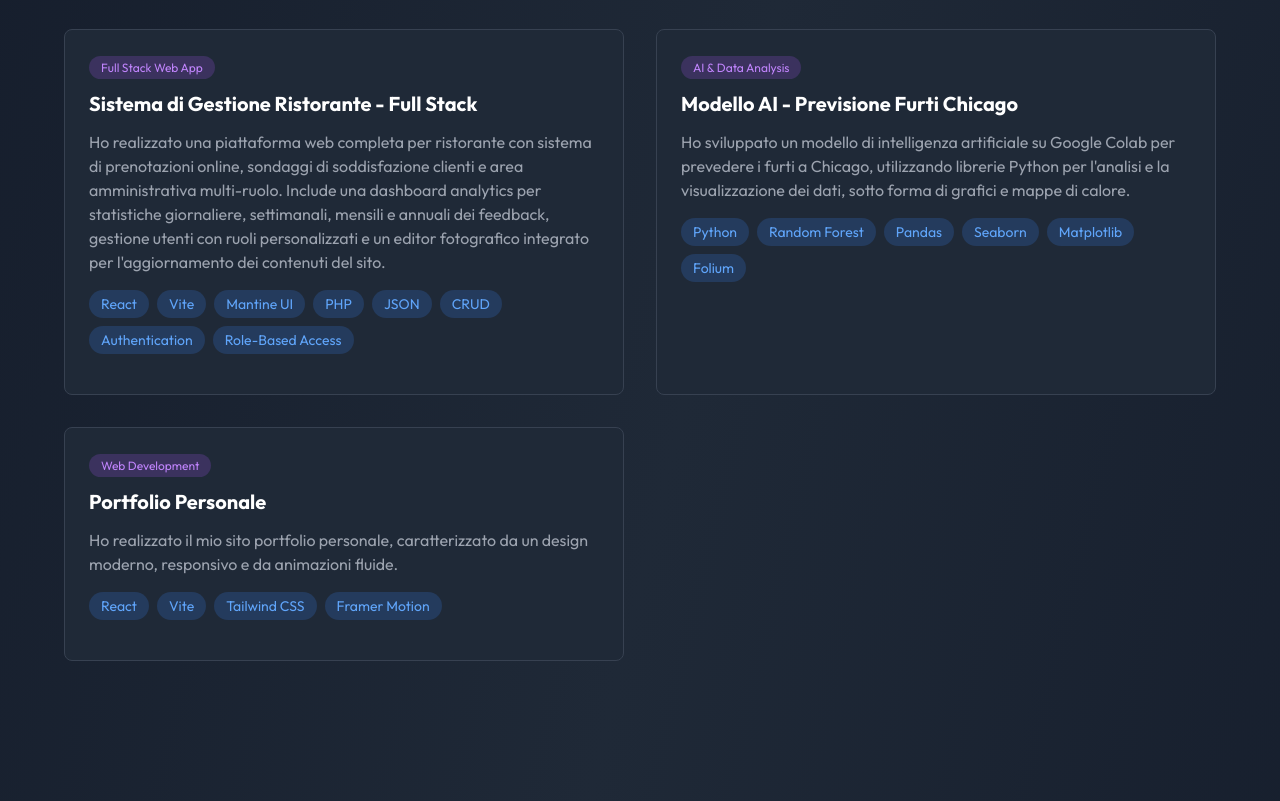
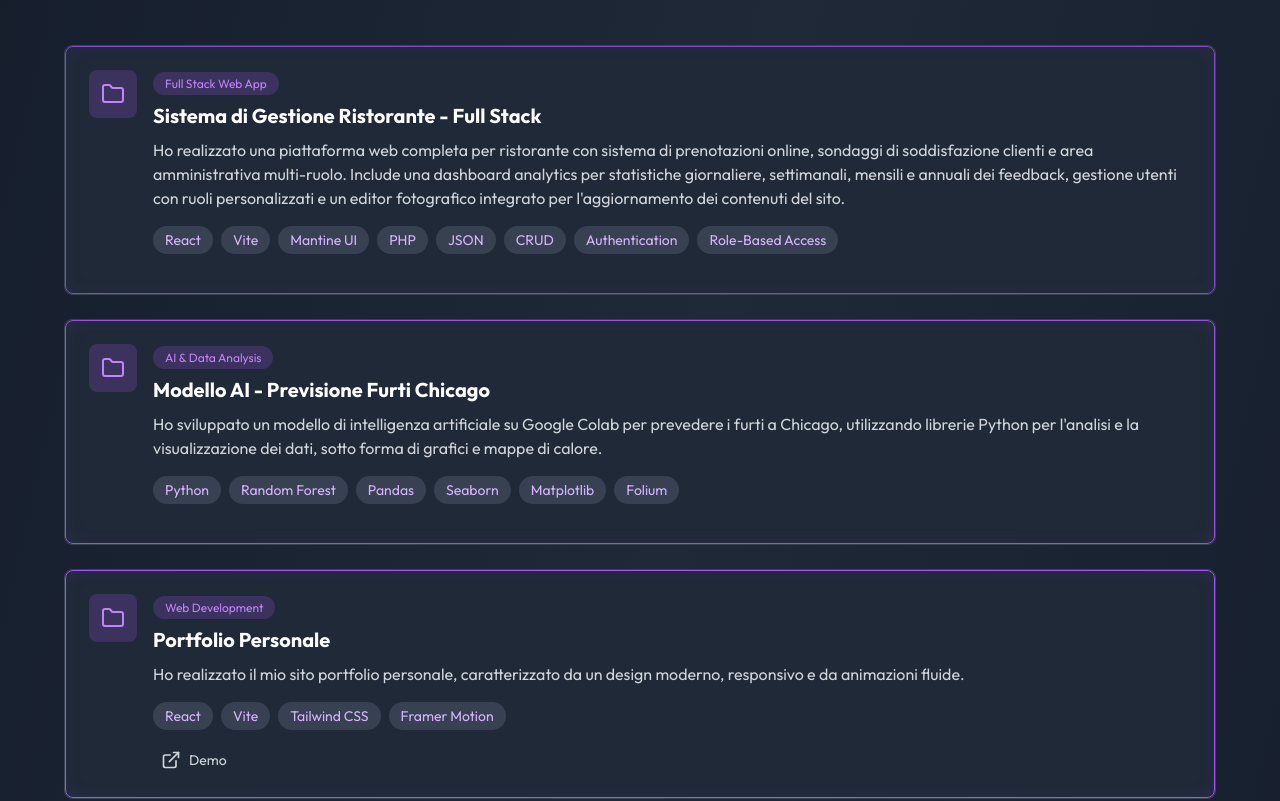
Before and after one commit to yaaniik/cvfolio, a React (Vite) app: page / in a window 1280 px wide. Shown: the part 2099-2900 px from the top of the page. Built offline with nearby package versions, Linux system fonts and the light colour scheme.

Commit message:
update: project effect

```diff
--- a/src/components/Experience.jsx
+++ b/src/components/Experience.jsx
@@ -35,7 +35,7 @@ function ExperienceCard({ exp, index }) {
         className="absolute inset-0 rounded-lg pointer-events-none"
         style={{
           opacity: borderOpacity,
-          border: '3px solid rgb(59, 130, 246)',
+          border: '1px solid rgb(59, 130, 246)',
           boxShadow: '0 0 30px rgba(59, 130, 246, 0.5), inset 0 0 20px rgba(59, 130, 246, 0.1)',
         }}
         aria-hidden="true"
@@ -73,7 +73,7 @@ function ExperienceCard({ exp, index }) {
             {exp.tech.map(tech => (
               <span
                 key={tech}
-                className="text-xs bg-blue-500/20 text-blue-400 px-3 py-1 rounded-full"
+                className="bg-gray-700 px-3 py-1 rounded-full text-sm text-blue-300 hover:bg-gray-600 transition-colors"
                 role="listitem"
               >
                 {tech}
--- a/src/components/Projects.jsx
+++ b/src/components/Projects.jsx
@@ -1,5 +1,125 @@
-import { motion } from 'framer-motion';
-import { ExternalLink, Github } from 'lucide-react';
+import { motion, useScroll, useTransform } from 'framer-motion';
+import { ExternalLink, Github, Folder } from 'lucide-react';
+import { useRef } from 'react';
+
+function ProjectCard({ project, index }) {
+  const cardRef = useRef(null);
+
+  // Track scroll position della card rispetto al viewport
+  const { scrollYProgress } = useScroll({
+    target: cardRef,
+    offset: ["start end", "end start"]
+  });
+
+  // EFFETTO SPOTLIGHT - Border opacity graduale (VIOLA)
+  const borderOpacity = useTransform(
+    scrollYProgress,
+    [0, 0.2, 0.4, 0.5, 0.6, 0.8, 1],
+    [0, 0.2, 0.7, 1, 0.7, 0.2, 0]
+  );
+
+  return (
+    <motion.article
+      ref={cardRef}
+      initial={{ opacity: 0 }}
+      whileInView={{ opacity: 1 }}
+      transition={{
+        delay: index * 0.15,
+        duration: 1.8,
+        ease: "easeInOut"
+      }}
+      className="bg-gray-800 p-6 rounded-lg border border-gray-700 relative overflow-hidden"
+    >
+      {/* Border animato - colorazione graduale VIOLA */}
+      <motion.div
+        className="absolute inset-0 rounded-lg pointer-events-none"
+        style={{
+          opacity: borderOpacity,
+          border: '1px solid rgb(168, 85, 247)', // purple-500
+          boxShadow: '0 0 30px rgba(168, 85, 247, 0.5), inset 0 0 20px rgba(168, 85, 247, 0.1)',
+        }}
+        aria-hidden="true"
+      />
+
+      <div className="flex items-start gap-4">
+        <div
+          className="bg-purple-500/20 p-3 rounded-lg flex-shrink-0"
+          aria-hidden="true"
+        >
+          <Folder className="text-purple-400" size={24} />
+        </div>
+
+        <div className="flex-1">
+          <div className="flex flex-wrap justify-between items-start mb-2 gap-2">
+            <div className="flex-1">
+              <div className="mb-2">
+                <span
+                  className="text-xs bg-purple-500/20 text-purple-400 px-3 py-1 rounded-full"
+                  role="status"
+                  aria-label={`Categoria: ${project.category}`}
+                >
+                  {project.category}
+                </span>
+              </div>
+              <h3 className="text-xl font-bold text-white">{project.title}</h3>
+            </div>
+          </div>
+
+          <p className="text-gray-300 mb-4">{project.description}</p>
+
+          <div
+            className="flex flex-wrap gap-2 mb-4"
+            role="list"
+            aria-label="Tecnologie utilizzate nel progetto"
+          >
+            {project.tech.map(tech => (
+              <span
+                key={tech}
+                className="bg-gray-700 px-3 py-1 rounded-full text-sm text-purple-300 hover:bg-gray-600 transition-colors"
+                role="listitem"
+              >
+                {tech}
+              </span>
+            ))}
+          </div>
+
+          {(project.github || project.demo) && (
+            <div
+              className="flex gap-4"
+              role="group"
+              aria-label="Link al progetto"
+            >
+              {project.github && (
+                <a
+                  href={project.github}
+                  target="_blank"
+                  rel="noopener noreferrer"
+                  className="flex items-center gap-2 text-gray-300 hover:text-purple-400 transition-colors focus-visible:outline-none focus-visible:ring-2 focus-visible:ring-purple-400 focus-visible:ring-offset-2 focus-visible:ring-offset-gray-900 rounded px-2 py-1"
+                  aria-label={`Visualizza ${project.title} su GitHub (si apre in una nuova scheda)`}
+                >
+                  <Github size={20} aria-hidden="true" />
+                  <span className="text-sm">GitHub</span>
+                </a>
+              )}
+              {project.demo && (
+                <a
+                  href={project.demo}
+                  target="_blank"
+                  rel="noopener noreferrer"
+                  className="flex items-center gap-2 text-gray-300 hover:text-purple-400 transition-colors focus-visible:outline-none focus-visible:ring-2 focus-visible:ring-purple-400 focus-visible:ring-offset-2 focus-visible:ring-offset-gray-900 rounded px-2 py-1"
+                  aria-label={`Visualizza demo di ${project.title} (si apre in una nuova scheda)`}
+                >
+                  <ExternalLink size={20} aria-hidden="true" />
+                  <span className="text-sm">Demo</span>
+                </a>
+              )}
+            </div>
+          )}
+        </div>
+      </div>
+    </motion.article>
+  );
+}
 
 function Projects() {
   const projects = [
@@ -25,14 +145,19 @@ function Projects() {
       tech: ['React', 'Vite', 'Tailwind CSS', 'Framer Motion'],
       category: 'Web Development',
       github: '',
-      demo: ''
+      demo: typeof window !== 'undefined' ? window.location.origin : ''
     }
   ];
 
   return (
-    <section id="progetti" className="py-20 px-6">
+    <section
+      id="progetti"
+      className="py-20 px-6"
+      aria-labelledby="projects-heading"
+    >
       <div className="max-w-6xl mx-auto">
         <motion.h2
+          id="projects-heading"
           initial={{ opacity: 0 }}
           whileInView={{ opacity: 1 }}
           transition={{ duration: 0.6 }}
@@ -41,61 +166,17 @@ function Projects() {
           Progetti
         </motion.h2>
 
-        <div className="grid md:grid-cols-2 gap-8">
+        <div
+          className="space-y-6"
+          role="list"
+          aria-label="Lista progetti"
+        >
           {projects.map((project, index) => (
-            <motion.div
+            <ProjectCard
               key={project.title}
-              initial={{ opacity: 0 }}
-              whileInView={{ opacity: 1 }}
-              transition={{
-                delay: index * 0.2,
-                duration: 1.8,
-                ease: "easeInOut"
-              }}
-              className="bg-gray-800 p-6 rounded-lg border border-gray-700 hover:border-blue-500"
-            >
-              <div className="mb-3">
-                <span className="text-xs bg-purple-500/20 text-purple-400 px-3 py-1 rounded-full">
-                  {project.category}
-                </span>
-              </div>
-              <h3 className="text-xl font-bold mb-3">{project.title}</h3>
-              <p className="text-gray-400 mb-4">{project.description}</p>
-              <div className="flex flex-wrap gap-2 mb-4">
-                {project.tech.map(tech => (
-                  <span key={tech} className="text-sm bg-blue-500/20 text-blue-400 px-3 py-1 rounded-full">
-                    {tech}
-                  </span>
-                ))}
-              </div>
-
-              {(project.github || project.demo) && (
-                <div className="flex gap-4 pt-4 border-t border-gray-700">
-                  {project.github && (
-                    <a
-                      href={project.github}
-                      target="_blank"
-                      rel="noopener noreferrer"
-                      className="flex items-center gap-2 text-gray-300 hover:text-blue-400 transition-colors"
-                    >
-                      <Github size={20} />
-                      <span className="text-sm">GitHub</span>
-                    </a>
-                  )}
-                  {project.demo && (
-                    <a
-                      href={project.demo}
-                      target="_blank"
-                      rel="noopener noreferrer"
-                      className="flex items-center gap-2 text-gray-300 hover:text-blue-400 transition-colors"
-                    >
-                      <ExternalLink size={20} />
-                      <span className="text-sm">Demo</span>
-                    </a>
-                  )}
-                </div>
-              )}
-            </motion.div>
+              project={project}
+              index={index}
+            />
           ))}
         </div>
       </div>
```
